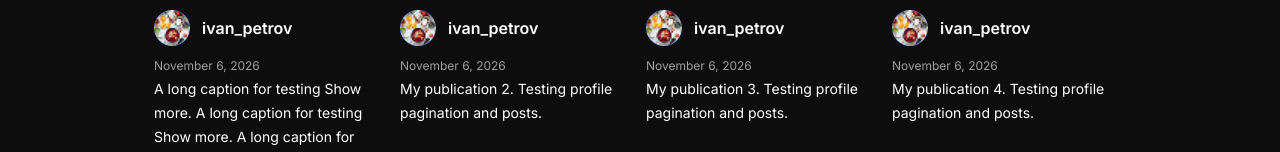
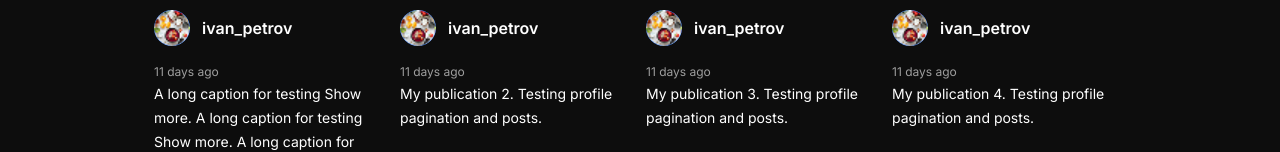
Before and after one commit to alextsapin/inctagram, a Next.js app: page / in a window 1280 px wide. Shown: the part 457-609 px from the top of the page. Built offline with nearby package versions, Linux system fonts and the light colour scheme; no server answers.

Commit message:
fix(BLD-132): display relative post time

```diff
--- a/src/pages/main/ui/Main.tsx
+++ b/src/pages/main/ui/Main.tsx
@@ -1,5 +1,3 @@
-/* eslint-disable no-magic-numbers */
-import { formatAbsoluteDate } from '@/shared/lib/formatDate';
 import { RegisteredUsers } from '@/widgets/registered-users';
 import { UserCard } from '@/widgets/user-post-card';
 
@@ -42,7 +40,7 @@ export const Main = async (): Promise<React.JSX.Element> => {
                             postId={post.id}
                             username={post.author.username}
                             authorAvatar={post.author.avatarUrl ?? '/profile/avatar.png'}
-                            publishedAt={formatAbsoluteDate(post.createdAt)}
+                            createdAt={post.createdAt}
                             postText={post.description}
                             images={post.photos.map(photo => ({
                                 id: String(photo.id),
--- a/src/widgets/user-post-card/ui/UserPostCard.tsx
+++ b/src/widgets/user-post-card/ui/UserPostCard.tsx
@@ -1,11 +1,12 @@
 'use client';
 
-import { useState } from 'react';
+import { useState, useEffect } from 'react';
 
 import Image from 'next/image';
 import Link from 'next/link';
 
 import { Carousel, type PostImage } from '@/entities/post';
+import { formatRelativeTime } from '@/shared/lib/formatRelativeTime';
 
 import styles from './user-post-card.module.scss';
 
@@ -16,20 +17,40 @@ type UserCardProps = {
     postId: string;
     username?: string;
     postText?: string;
-    publishedAt?: string;
+    createdAt: string;
     images: PostImage[];
     authorAvatar: string;
 };
 
+const TIME_REFRESH_MS = 60_000;
+
+// eslint-disable-next-line prettier/prettier
 export const UserCard = ({
     postId,
     username,
     postText,
-    publishedAt,
+    createdAt,
     images,
     authorAvatar,
 }: UserCardProps): React.JSX.Element => {
     const [isExpanded, setIsExpanded] = useState(false);
+
+    const [relativeTime, setRelativeTime] = useState('');
+
+    useEffect(() => {
+        const updateTime = (): void => {
+            setRelativeTime(formatRelativeTime(createdAt));
+        };
+
+        const timeout = window.setTimeout(updateTime, 0);
+        const interval = window.setInterval(updateTime, TIME_REFRESH_MS);
+
+        return () => {
+            window.clearTimeout(timeout);
+            window.clearInterval(interval);
+        };
+    }, [createdAt]);
+
     const text = postText ?? '';
     const textLimit = isExpanded ? EXPANDED_TEXT_LENGTH : INITIAL_TEXT_LENGTH;
     const visibleText = text.slice(0, textLimit);
@@ -68,7 +89,9 @@ export const UserCard = ({
                 <h3 className={styles['author-name']}>{username}</h3>
             </div>
             <div>
-                <p className={styles['published-at']}>{publishedAt}</p>
+                <time dateTime={createdAt} className={styles['published-at']}>
+                    {relativeTime}
+                </time>
 
                 <p className={styles['post-text']}>
                     {visibleText}
```
